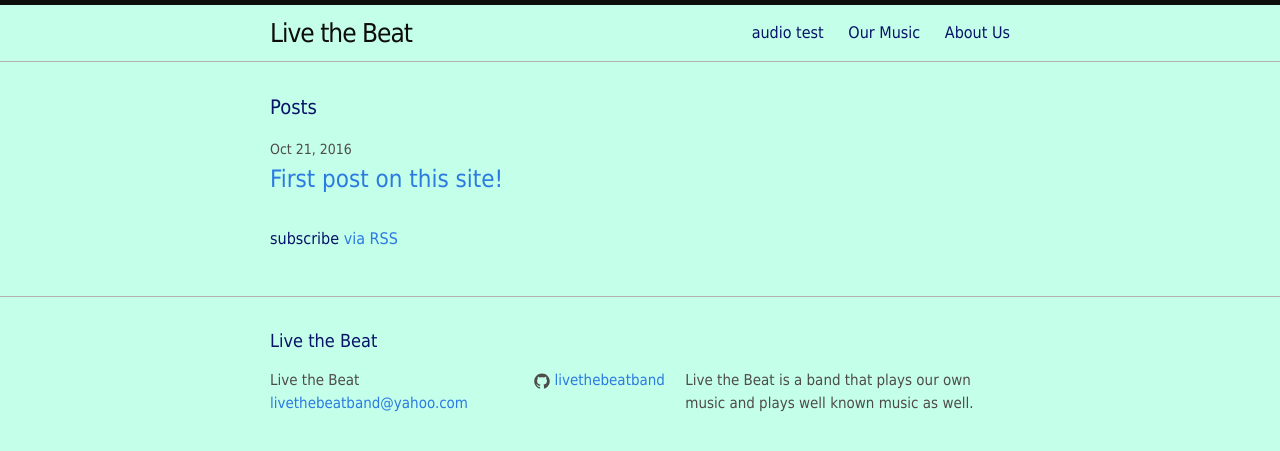
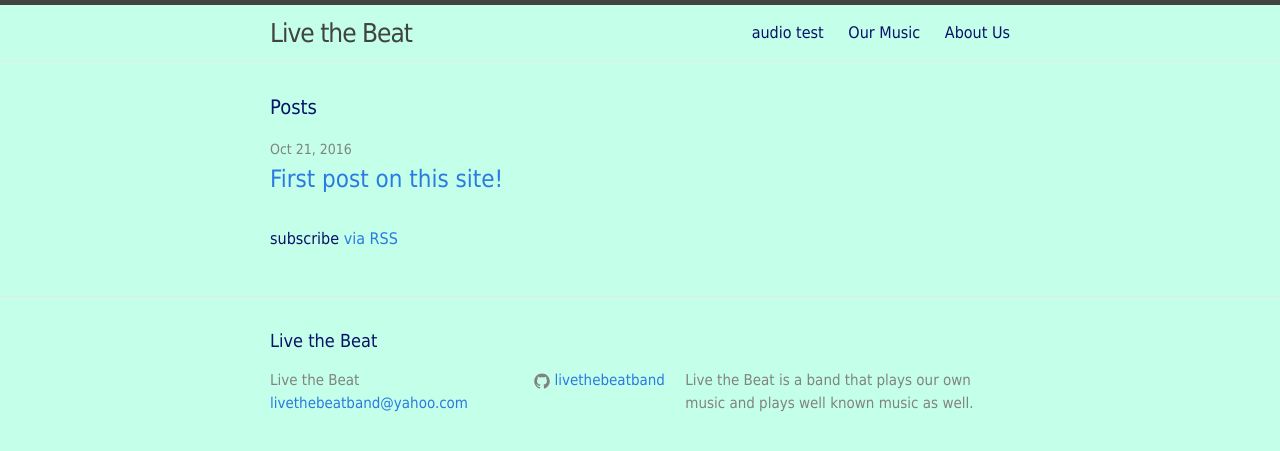
Before and after one commit to livethebeatband/livethebeatband.github.io, a Jekyll site: the page built from index.html, in a window 1280 px wide. Shown: the top 451 px of the page. Built offline with Jekyll 4.4.1, drawn with Linux system fonts in a browser that asks for light colours.

Commit message:
Update main.scss

```diff
--- a/css/main.scss
+++ b/css/main.scss
@@ -18,7 +18,7 @@ $text-color:       #081368;
 $background-color: #c4ffe9;
 $brand-color:      #2a7ae2;
 
-$grey-color:       #4f4b4b;
+$grey-color:       #828282;
 $grey-color-light: lighten($grey-color, 40%);
 $grey-color-dark:  darken($grey-color, 25%);
 
```
